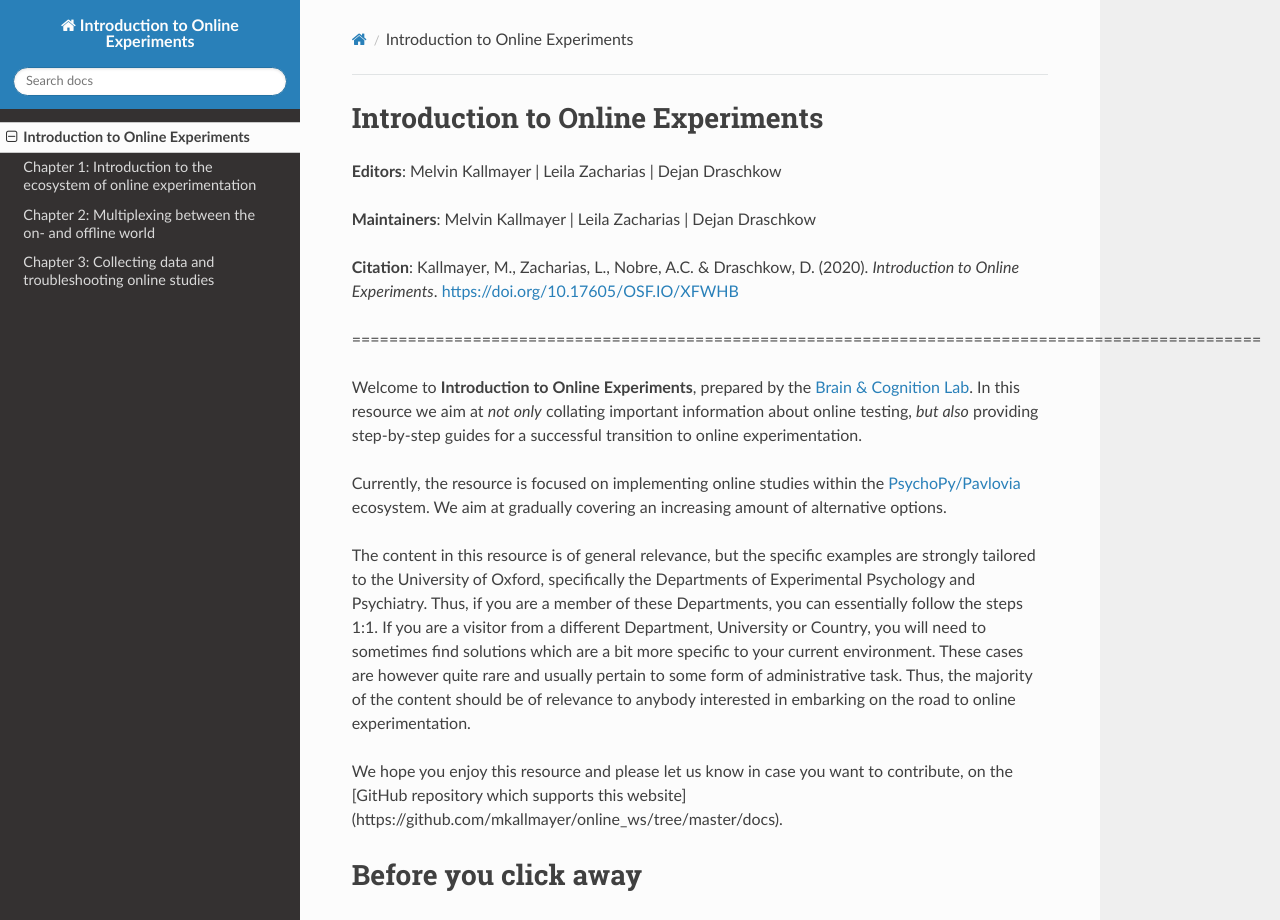
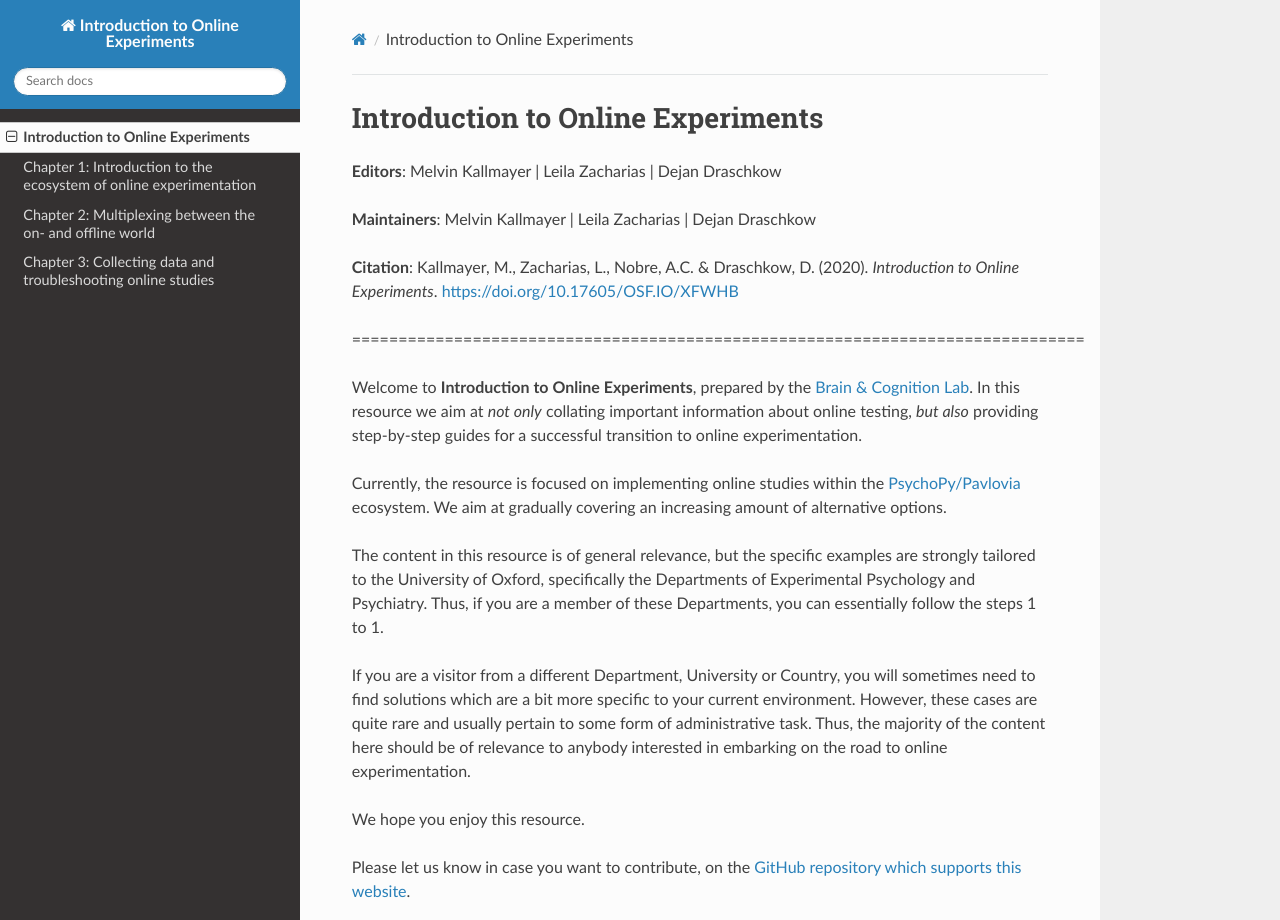
Before and after one commit to onlinews/online_ws, an MkDocs documentation site: the page built from docs/index.md, in a window 1280 px wide and 1400 px high. Shown: the top 920 px of the window. Built offline with MkDocs 1.6.1, drawn with Linux system fonts in a browser that asks for light colours; nearby versions of some CDN libraries; some of the changed text lies outside the part shown.

```diff
--- a/docs/index.md
+++ b/docs/index.md
@@ -6,21 +6,25 @@ Introduction to Online Experiments
 
 **Citation**: Kallmayer, M., Zacharias, L., Nobre, A.C. & Draschkow, D. (2020). *Introduction to Online Experiments*. [https://doi.org/10.17605/OSF.IO/XFWHB](https://doi.org/10.17605/OSF.IO/XFWHB)
 
-==================================================================================================
+===============================================================================
 
 Welcome to **Introduction to Online Experiments**, prepared by the [Brain & Cognition Lab](http://www.brainandcognition.org/). In this resource we aim at *not only* collating important information about online testing, *but also* providing step-by-step guides for a successful transition to online experimentation.
 
 Currently, the resource is focused on implementing online studies within the [PsychoPy/Pavlovia](https://psychopy.org/) ecosystem. We aim at gradually covering an increasing amount of alternative options.
 
-The content in this resource is of general relevance, but the specific examples are strongly tailored to the University of Oxford, specifically the Departments of Experimental Psychology and Psychiatry. Thus, if you are a member of these Departments, you can essentially follow the steps 1:1. If you are a visitor from a different Department, University or Country, you will need to sometimes find solutions which are a bit more specific to your current environment. These cases are however quite rare and usually pertain to some form of administrative task. Thus, the majority of the content should be of relevance to anybody interested in embarking on the road to online experimentation.
+The content in this resource is of general relevance, but the specific examples are strongly tailored to the University of Oxford, specifically the Departments of Experimental Psychology and Psychiatry. Thus, if you are a member of these Departments, you can essentially follow the steps 1 to 1.
+
+If you are a visitor from a different Department, University or Country, you will sometimes need to find solutions which are a bit more specific to your current environment. However, these cases are quite rare and usually pertain to some form of administrative task. Thus, the majority of the content here should be of relevance to anybody interested in embarking on the road to online experimentation.
 
 
-We hope you enjoy this resource and please let us know in case you want to contribute, on the [GitHub repository which supports this website] (https://github.com/mkallmayer/online_ws/tree/master/docs).
+We hope you enjoy this resource.
+
+Please let us know in case you want to contribute, on the [GitHub repository which supports this website](https://github.com/mkallmayer/online_ws/tree/master/docs).
 
 # Before you click away
-Before embarking on the chapters in this resource, we recommend reading this [short introductory paper](https://doi.org/10.31234/osf.io/tr76d) ([Sauter, Draschkow, & Mack, 2020](https://doi.org/10.31234/osf.io/tr76d)). We hope that this will provide a brief overview of basic concepts, as well as outline the different solutions available to researchers.
+Before embarking on the chapters in this resource, we recommend reading this [short introductory paper](https://doi.org/10.31234/osf.io/tr76d) ([Sauter, Draschkow, & Mack, 2020](https://doi.org/10.31234/osf.io/tr76d)). We hope that this will provide a brief overview of basic concepts, as well as outline the different software solutions available to researchers.
 
-For ease, we have embedded it into this landing page.
+For ease of reading, we have embedded it into this landing page.
 
 <!DOCTYPE html>
 <html>
```
